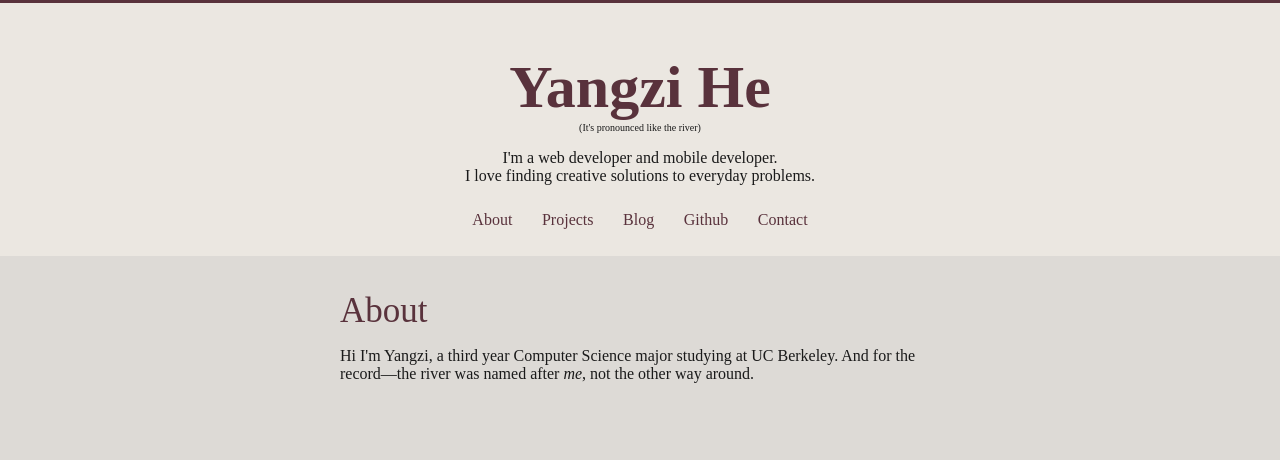
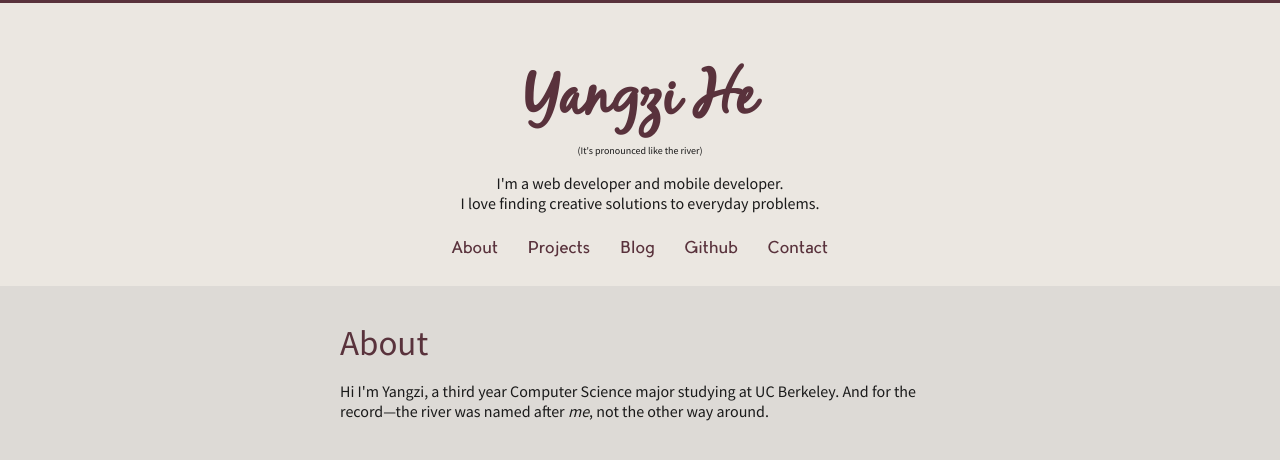
Before and after one commit to yangzihe/yangzihe.github.io, a Jekyll site: the page built from index.html, in a window 1280 px wide. Shown: the top 460 px of the page. Built offline with Jekyll 4.4.1, drawn with Linux system fonts in a browser that asks for light colours; the list of posts is cut into pages by our own code.

```diff
--- a/_layouts/site-header.html
+++ b/_layouts/site-header.html
@@ -4,6 +4,7 @@
     <meta charset="utf-8">
     <link rel="icon" href="../favicon.ico" type="image" sizes="16x16 32x32">
     <link rel="stylesheet" type="text/css" href="../css/style.css">
+    <link href='http://fonts.googleapis.com/css?family=Source+Sans+Pro:200,300,400,600,700' rel='stylesheet' type='text/css'>
     <title>{{ page.title }}</title>
   </head>
 
--- a/css/style.css
+++ b/css/style.css
@@ -1,3 +1,17 @@
+/*=========================
+    ------ Fonts ------
+  =========================*/
+
+@font-face {
+    font-family:BlackJack;
+    src: url('fonts/BLACKJAR.ttf')
+}
+
+@font-face {
+    font-family:Pier Sans;
+    src: url('fonts/pier.otf')
+}
+
 /*=========================
     ------ Header ------
   =========================*/
```
Also changed, not shown: favicon.png (added).
